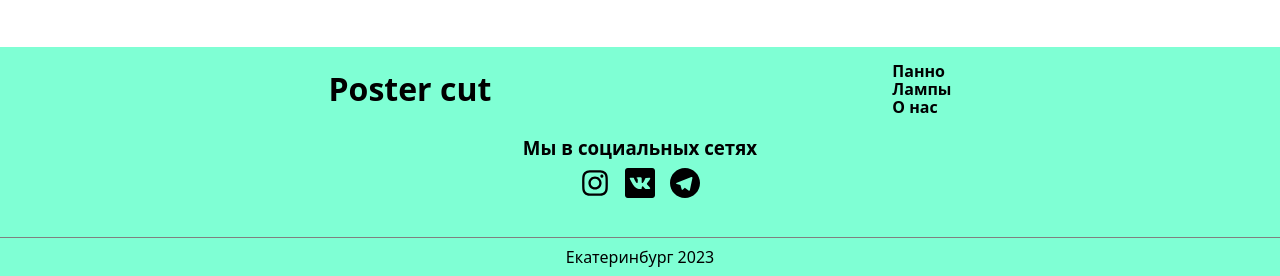
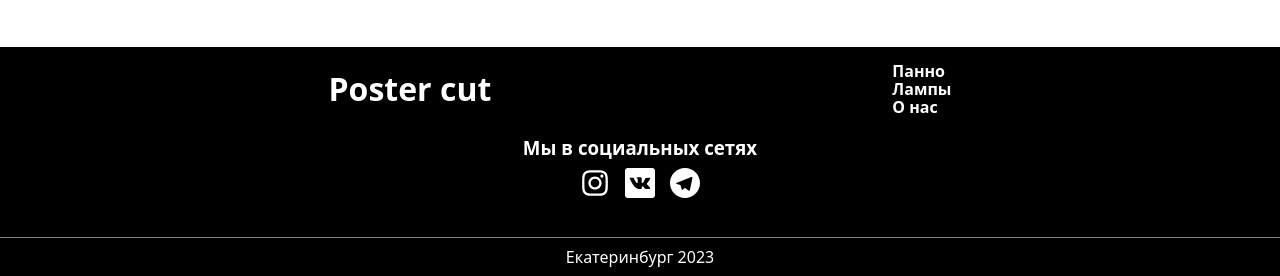
Before and after one commit to PiekharievaK/PosterCut, a website built with Parcel: page src/index.html in a window 1280 px wide. Shown: the part 2226-2502 px from the top of the page. Built offline with nearby package versions, Linux system fonts and the light colour scheme.

Commit message:
Меняет цвет футера

```diff
--- a/src/sass/_footer.scss
+++ b/src/sass/_footer.scss
@@ -1,7 +1,8 @@
 .footer{
     width: 100vw;
     padding: 0px 0px 0px;
-    background-color:aquamarine;
+    background-color:rgb(0, 0, 0);
+    color: white;
 }
 .footer_links{
     display: flex;
@@ -30,7 +31,7 @@
 
 .footer_links{
     text-decoration: none;
-    color: black;
+    color: rgb(255, 255, 255);
     font-weight: 600;
     &:hover,
     &:focus{
@@ -42,6 +43,7 @@
 display: flex;
 justify-content: center;
 margin-top: 10px;
+fill: white;
 }
 .contacts_item{
     &:not(:last-child){
```
